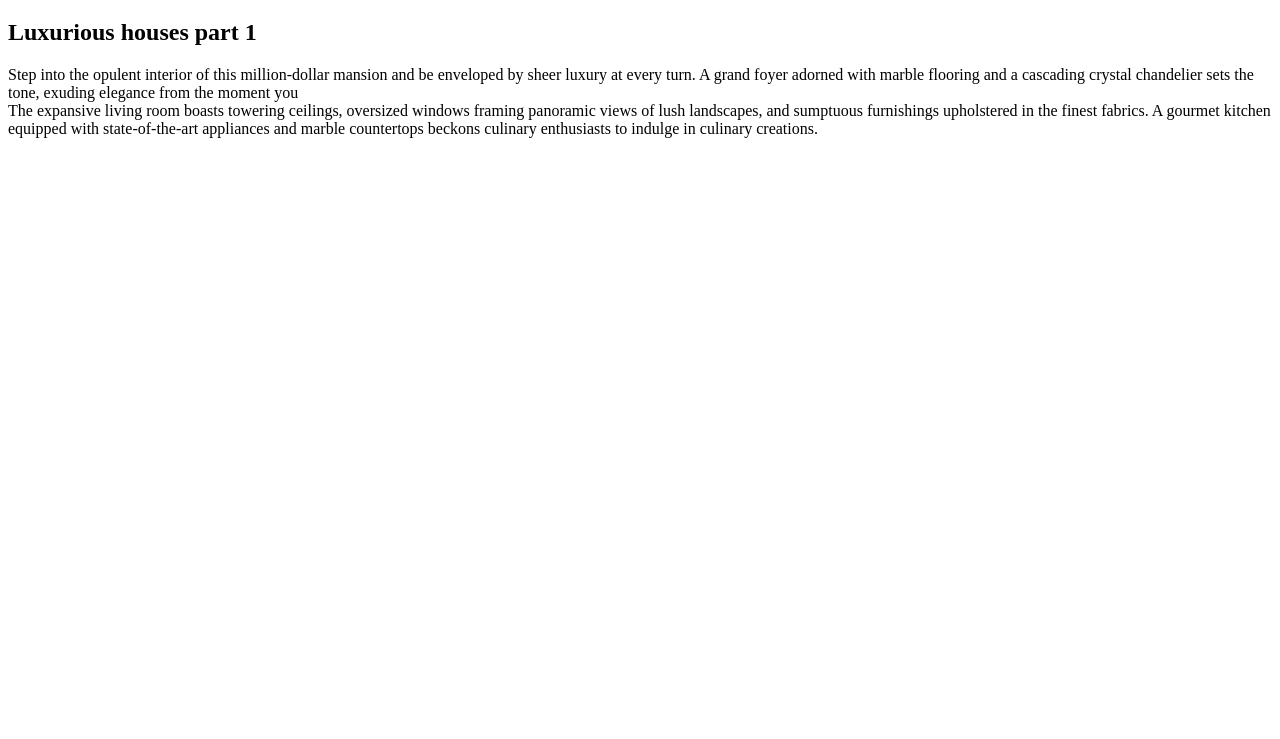
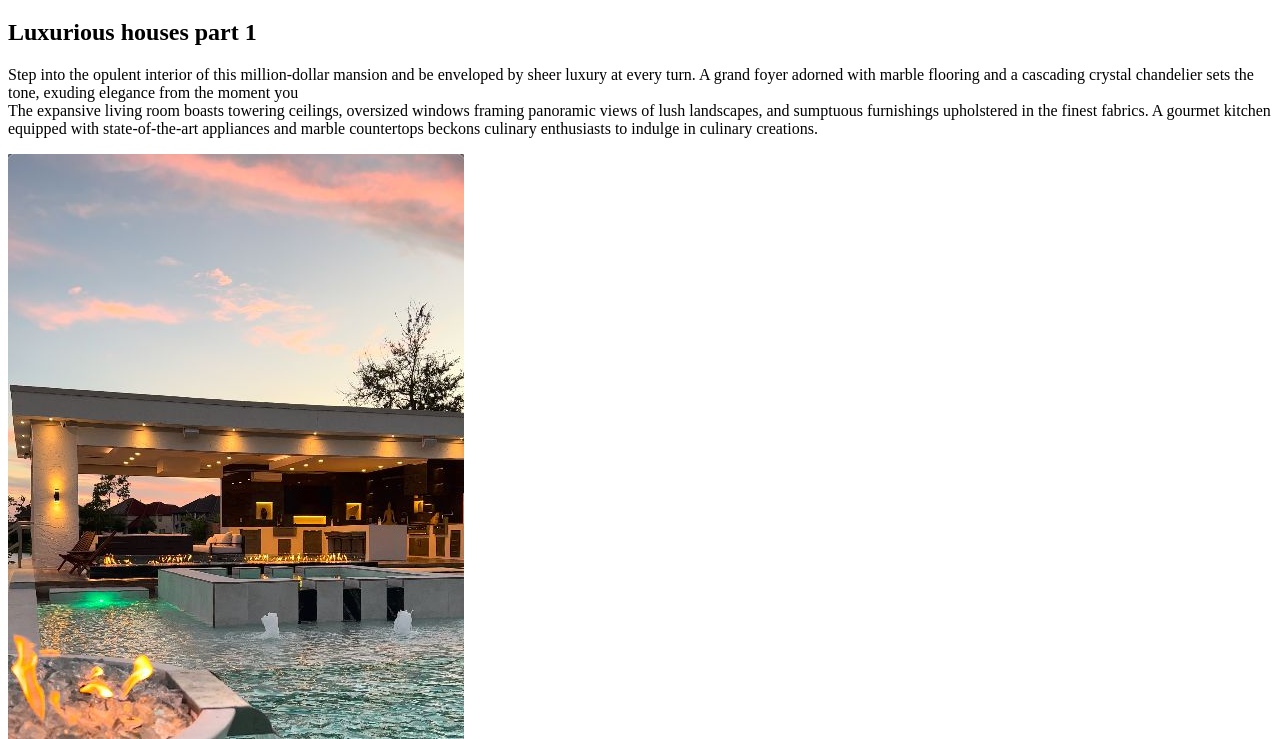
Before and after one commit to derbymuchiri/Test4, a plain HTML site: page index.html in a window 1280 px wide. Shown: the part 61-800 px from the top of the page. Drawn offline with Linux system fonts and the light colour scheme.

Commit message:
image insertation

```diff
--- a/index.html
+++ b/index.html
@@ -14,5 +14,7 @@
           towering ceilings, oversized windows framing panoramic views of lush landscapes, and sumptuous
           furnishings upholstered in the finest fabrics. A gourmet kitchen equipped with state-of-the-art
            appliances and marble countertops beckons culinary enthusiasts to indulge in culinary creations.</p>
+
+           <img src="Mansion.jpeg" alt="">
 </body>
 </html>
```
Also changed, not shown: Mansion.jpeg (added).
